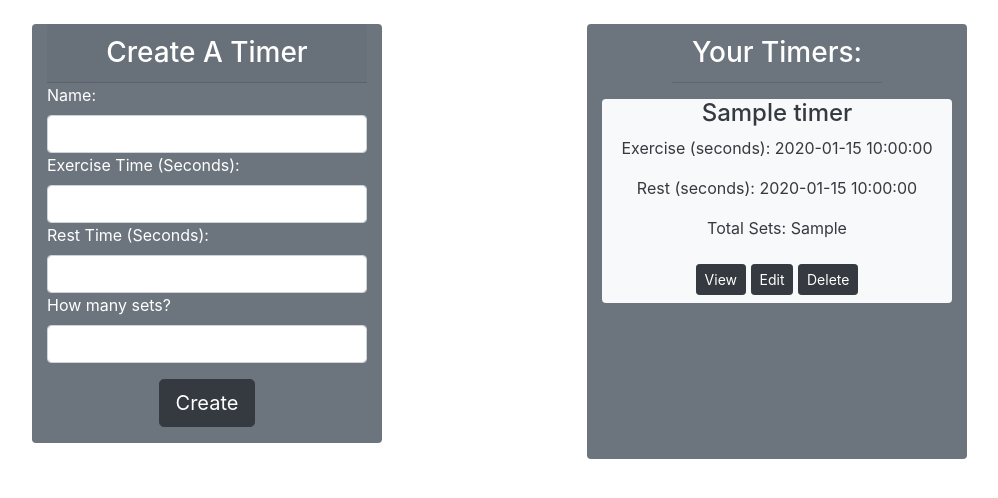
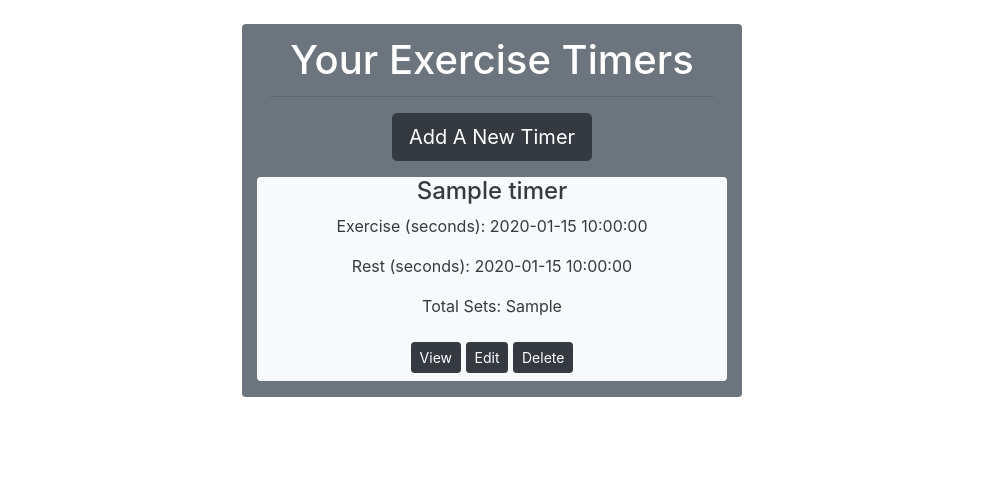
Before and after one commit to joshthecomposer/Exercise_Timers_CRUD, a Flask app: page /dashboard in a window 1280 px wide. Shown: the part 78-576 px from the top of the page, without its empty margins (148-1146 px from the left). Run offline with Flask 2, Linux system fonts and the light colour scheme; the visitor is signed in with stand-in values (Sample User, id 1); tables that the repository leaves empty or names only in its code hold one stand-in row (values such as "Sample post").

Commit message:
added AJAX functionality to create timer

```diff
--- a/flask_app/templates/dashboard.html
+++ b/flask_app/templates/dashboard.html
@@ -14,7 +14,7 @@
     <body >
         <!-- these are hidden initally, they are what is revealed when you hit edit button -->
         {%for t in all_timers%}
-        <div id="{{t['id']}} {{t['name']}}" class="text-white container col-4" style="position:fixed; z-index: 9999; top:50%; left:50%; margin:auto; transform: translate(-50%, -50%); display:none;">
+        <div id="{{t['id']}} {{t['name']}}" class="text-white container col-lg-4 col-sm-12" style="position:fixed; z-index: 9999; top:50%; left:50%; margin:auto; transform: translate(-50%, -50%); display:none;">
             <div class="container bg-secondary rounded">
                 <h3 class="card-header text-center" style="width: 100%">Edit Timer</h3>
                 <form id="edit-form-{{t['id']}}" method='POST'>
@@ -38,20 +38,7 @@
         </div>
         {%endfor%}
 
-
-
-        <!-- everthing below here is the main body that is blurred -->
-        <div id="blur">
-        <nav class="nav d-flex justify-content-end align-items-center" style="background-color:#333;">
-                <h2 class="p-3 text-white">{{session['username']}}</h2>
-            <div>
-                <a href="/logout" class="btn btn-secondary btn-lg d-inline-block mr-3">Logout</a>
-            </div>
-        </nav>
-            <div class="container">
-                <div class="row">
-
-                    <div id="create" class="my-4 text-white container col-4">
+        <div id="create" class="my-4 text-white container col-lg-4 col-sm-12" style="position:fixed; z-index: 9999; top:50%; left:50%; margin:auto; transform: translate(-50%, -50%); display:none;">
             <div class="container bg-secondary rounded">
                 <h3 class="card-header text-center" style="width: 100%">Create A Timer</h3>
                 <form action="/create_timer" method='POST'>
@@ -66,14 +53,32 @@
                         <input class="form-control" type="number" name="sets">
                         <input type="hidden" name="user_id" value="{{session['user_id']}}">
                         <div class="d-flex justify-content-center">
+                        <div>
                             <input type="submit" value="Create"  class="btn btn-dark btn-lg my-3">
+                            <button class="btn btn-danger btn-lg" type="button" onclick="hideCreate()">Back</button>
+                        </div>
                         </div>
                     </div>
                 </form>
             </div>
         </div>
-            <div class="my-4 rounded container bg-secondary d-flex flex-column align-items-center col-4">
-                <h3 class="text-white card-header bg-secondary">Your Timers:</h3>
+
+
+
+        <!-- everthing below here is the main body that is blurred -->
+        <div id="blur">
+        <nav class="nav d-flex justify-content-end align-items-center" style="background-color:#333;">
+                <h2 class="p-3 text-white">{{session['username']}}</h2>
+            <div>
+                <a href="/logout" class="btn btn-secondary btn-lg d-inline-block mr-3">Logout</a>
+            </div>
+        </nav>
+            <div class="container">
+                <div class="row">
+
+            <div class="my-4 rounded container bg-secondary d-flex flex-column align-items-center" style="max-width:500px">
+                <h1 class="text-white card-header bg-secondary">Your Exercise Timers</h1>
+                <button class="btn btn-dark btn-lg mt-3" type="button" onclick="revealCreate()">Add A New Timer</button>
                 {%for t in all_timers%}
                 <div id="timer-{{t['id']}}-container" class="container text-dark my-3 bg-light rounded d-flex flex-column align-items-center">
                     <h4>{{t['name']}}</h4>
```
Also changed, not shown: flask_app/static/script/dashboard.js (+35 -0 lines). Lines whose indentation alone changed are shown as unchanged.
